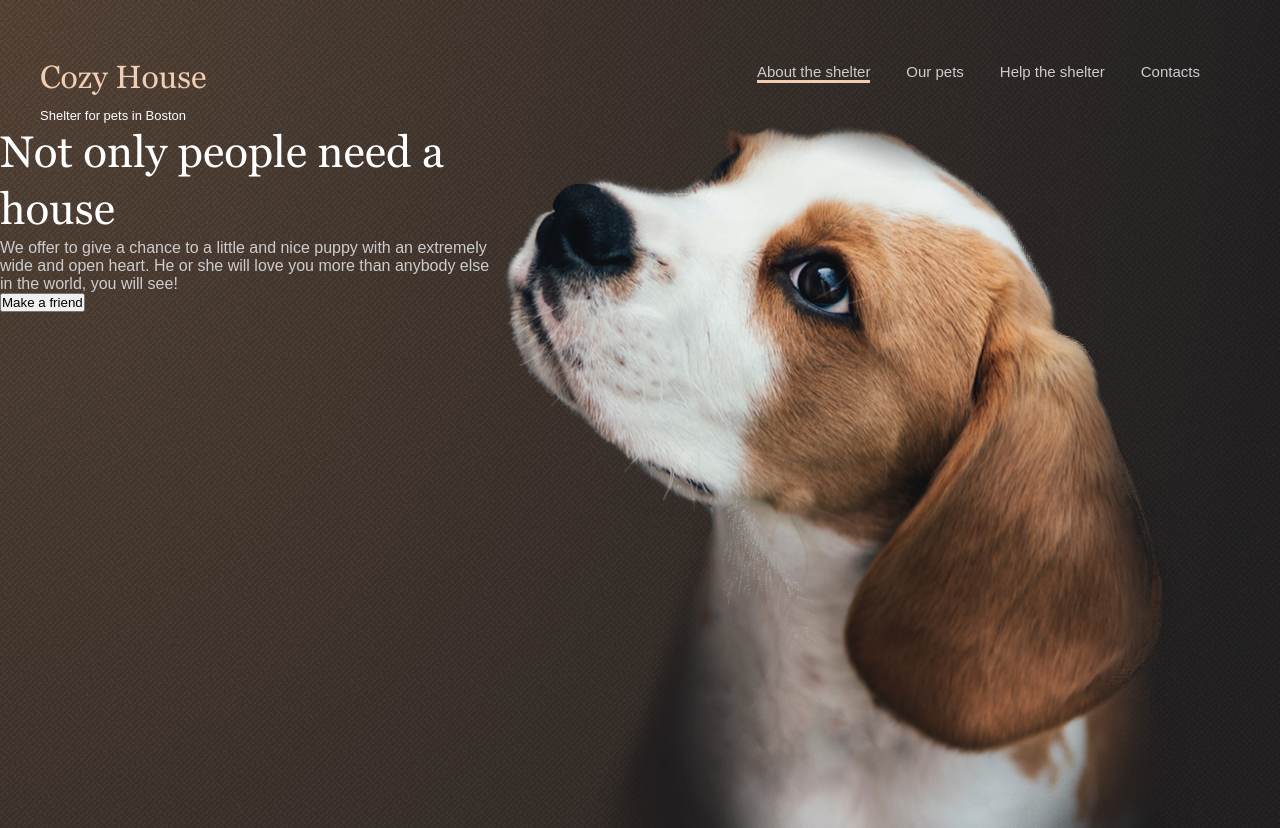
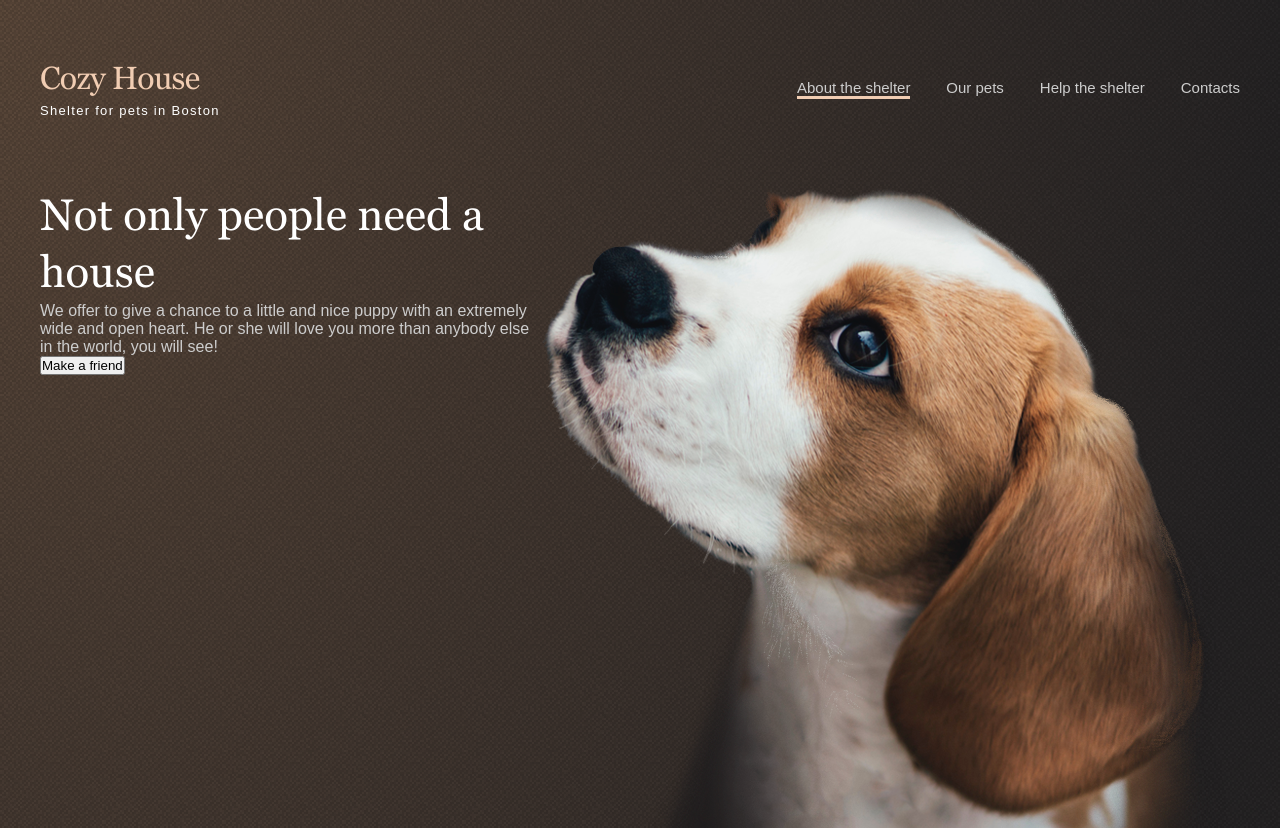
Before and after one commit to MarinaYur/shelter, a website: page pages/main/main.html in a window 1280 px wide. Shown: the top 828 px of the page. Drawn offline with Linux system fonts and the light colour scheme; files whose address does not match are found by name.

Commit message:
feat: correct some layouts

```diff
--- a/package.json
+++ b/package.json
@@ -4,7 +4,7 @@
   "description": "",
   "main": "index.js",
   "scripts": {
-    "style": "sass --watch pages/main/sass/main.scss pages/main/sass/main.css",
+    "style": "sass --watch pages/main/sass/style.scss pages/main/sass/style.css",
     "test": "echo \"Error: no test specified\" $$ exit 1"
   },
   "repository": {
--- a/pages/main/main.html
+++ b/pages/main/main.html
@@ -4,7 +4,7 @@
     <meta charset="UTF-8">
     <meta name="viewport" content="width=device-width, initial-scale=1.0">
     <title>Shelter</title>
-    <link rel="stylesheet" href="sass/main.css">
+    <link rel="stylesheet" href="sass/style.css">
 </head>
 <body>
     <div class="header-notOnly">
--- a/pages/main/sass/components/_logo.scss
+++ b/pages/main/sass/components/_logo.scss
@@ -5,11 +5,11 @@
 
 .logo__title {
     font-family: Georgia;
-    letter-spacing: 6%;
+    letter-spacing: -0.7px;
 }
 
 .logo__subtitle {
-    @include font($size: 1.3rem, $height: 1.495rem, $weight: 400);
+    @include font($size: 1.3rem, $height: 3rem, $weight: 400);
     color: $color-light-xl;
-    padding-top: 14px;
+    letter-spacing: 1.3px;
 }
--- a/pages/main/sass/components/_navigation.scss
+++ b/pages/main/sass/components/_navigation.scss
@@ -1,5 +1,6 @@
 .navigation {
     width: 443px;
+    padding-top: 15px;
 }
 
 .navigation__list {
--- a/pages/main/sass/layouts/_header.scss
+++ b/pages/main/sass/layouts/_header.scss
@@ -3,11 +3,11 @@
 }
 
 .header {
-    height: 122 px;
+    padding-bottom: 61px;
 }
 
 .header__content {
     display: flex;
     justify-content: space-between;
-    padding: 60px 0px 0 40px;
+    padding-top: 61px;
 }
--- a/pages/main/sass/layouts/_wrapper.scss
+++ b/pages/main/sass/layouts/_wrapper.scss
@@ -1,3 +1,4 @@
 .wrapper {
     max-width: $content-width;
+    margin: 0 auto;
 }
--- a/pages/main/sass/main.scss
+++ b/pages/main/sass/style.scss
@@ -4,6 +4,7 @@
 @import "layouts/wrapper";
 @import "layouts/header";
 @import "layouts/columns";
+@import "layouts/notOnly";
 
 @import "base/fonts";
 @import "base/base";
```
Also changed, not shown: pages/main/sass/layouts/notOnly.css (deleted), pages/main/sass/style.css, 3 other files.
